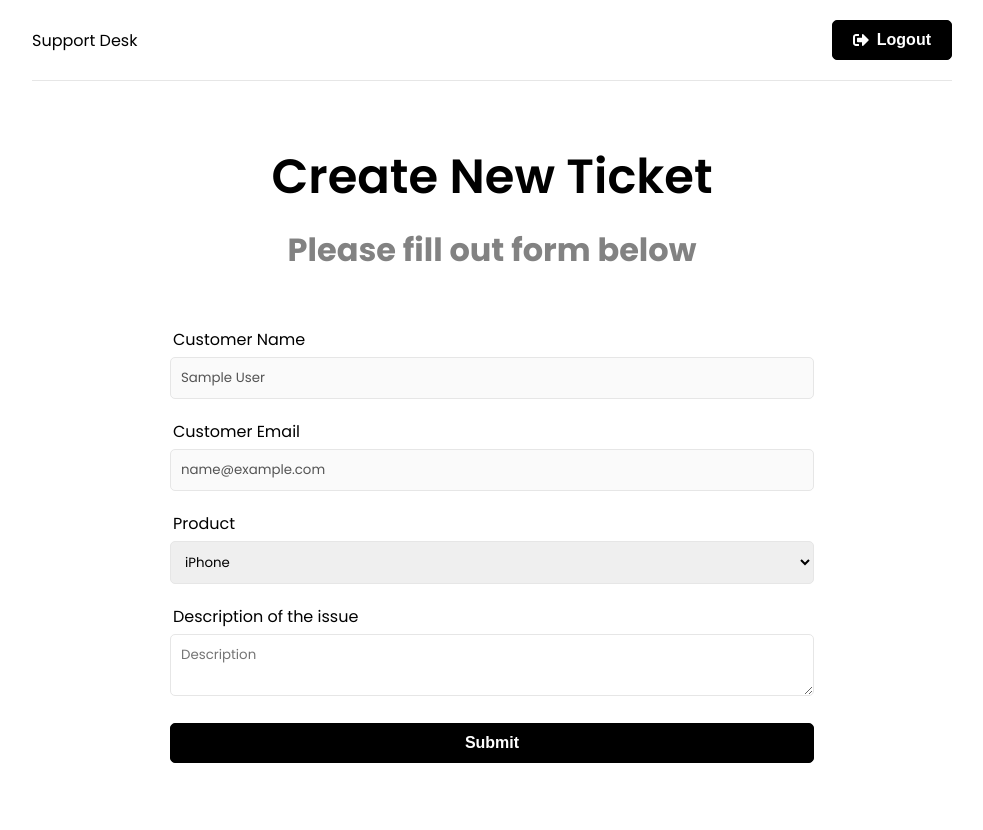
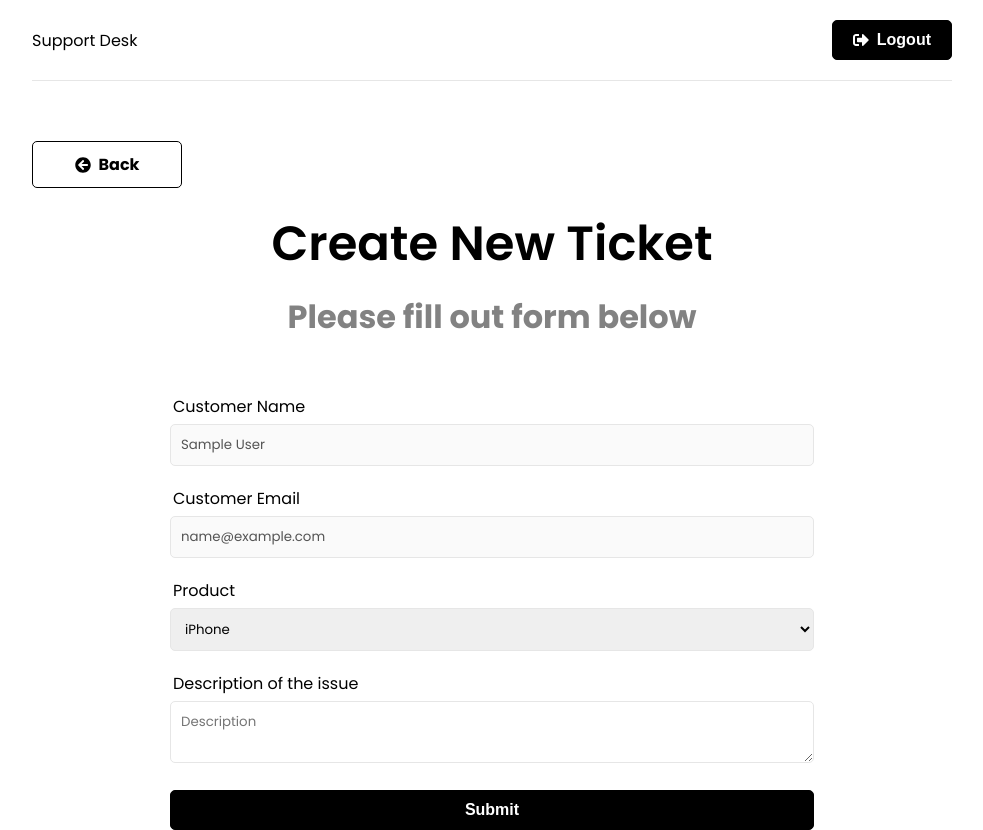
Before and after one commit to Babashov/support-desk, a React (Create React App) app in the folder frontend/: page /new-ticket in a window 1280 px wide. Shown: the whole page, without its empty margins (148-1131 px from the left). Before the commit the page ends 800 px from the top, so only its background shows below. Built offline with nearby package versions, Linux system fonts and the light colour scheme; sample sign-in values are in the browser's storage.

Commit message:
BackButton added

```diff
--- a/frontend/src/pages/NewTicket.jsx
+++ b/frontend/src/pages/NewTicket.jsx
@@ -4,6 +4,7 @@
 import {toast} from 'react-toastify'
 import {createTicket,reset} from '../features/tickets/ticketSlice'
 import Spinner from '../components/Spinner'
+import { BackButton } from "../components/BackButton"
 
 function NewTicket() {
     const {user} = useSelector((state)=>state.auth)
@@ -48,6 +49,8 @@
 
   return (
     <>
+        <BackButton url='/' />
+
         <section className="heading">
             <h1>Create New Ticket</h1>
             <p>Please fill out form below</p>
```
